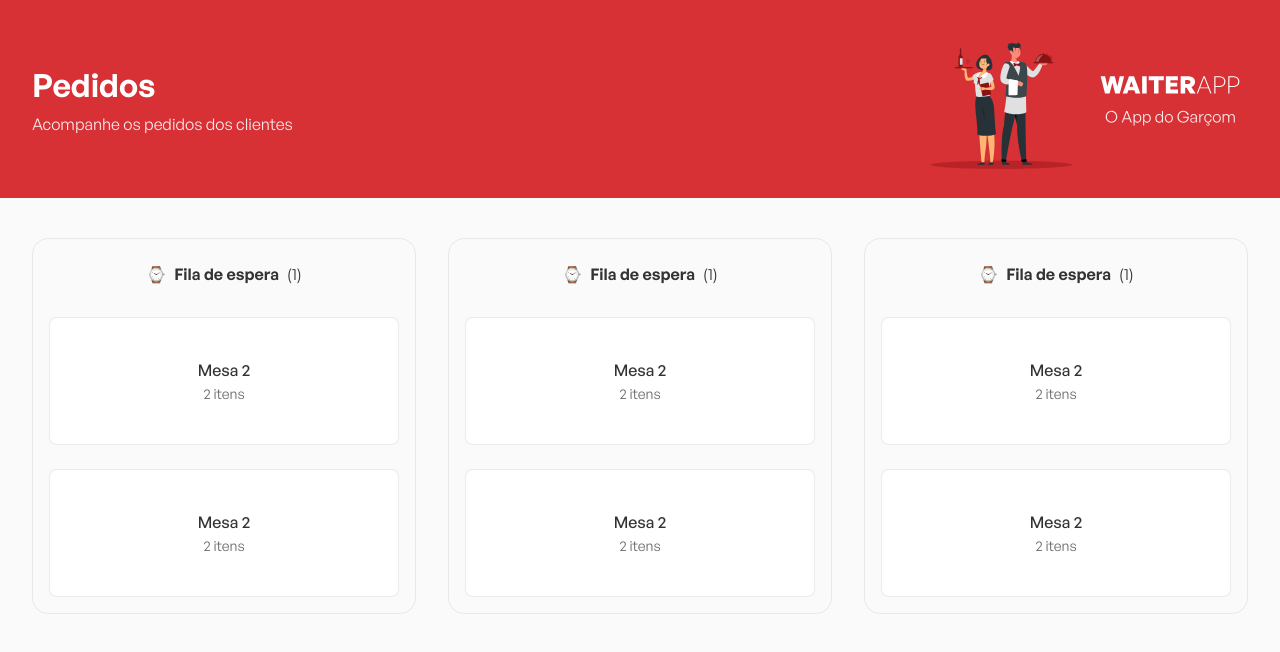
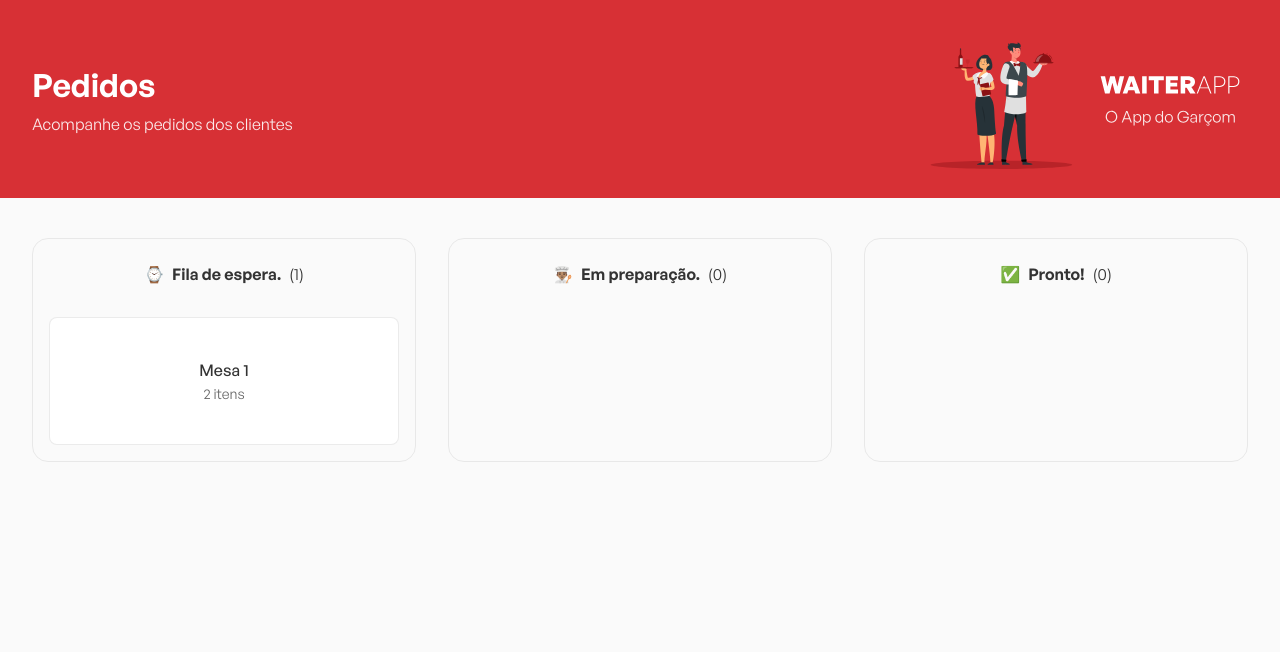
Before and after one commit to JoaoPedroAFLuz/waiter-app, a React (Vite) app: page / in a window 1280 px wide. Shown: the top 652 px of the page. Built offline with nearby package versions, Linux system fonts and the light colour scheme.

Commit message:
feat: create OrdersBoard

```diff
--- a/src/components/Orders/index.tsx
+++ b/src/components/Orders/index.tsx
@@ -1,67 +1,41 @@
-import { Container, Board, OrdersContainer } from './styles';
+import { Order } from '../../types/Order';
+import { OrdersBoard } from '../OrdersBoard';
+import { Container } from './styles';
+
+const order: Order[] = [
+  {
+    _id: '6372ed6ec7d4baf519bf74ee',
+    table: '1',
+    status: 'WAITING',
+    products: [
+      {
+        product: {
+          name: 'Pizza quatro queijos',
+          imagePath: '1668476096782-quatro-queijos.png',
+          price: 55,
+        },
+        quantity: 1,
+        _id: '6372ed6ec7d4baf519bf74ef',
+      },
+      {
+        product: {
+          name: 'Coca cola',
+          imagePath: '1668476032094-coca-cola.png',
+          price: 7.5,
+        },
+        quantity: 2,
+        _id: '6372ed6ec7d4baf519bf74f0',
+      },
+    ],
+  },
+];
 
 export function Orders() {
   return (
     <Container>
-      <Board>
-        <header>
-          <span>⌚</span>
-          <strong>Fila de espera</strong>
-          <span>(1)</span>
-        </header>
-
-        <OrdersContainer>
-          <button type="button">
-            <strong>Mesa 2</strong>
-            <span>2 itens</span>
-          </button>
-
-          <button type="button">
-            <strong>Mesa 2</strong>
-            <span>2 itens</span>
-          </button>
-        </OrdersContainer>
-      </Board>
-
-      <Board>
-        <header>
-          <span>⌚</span>
-          <strong>Fila de espera</strong>
-          <span>(1)</span>
-        </header>
-
-        <OrdersContainer>
-          <button type="button">
-            <strong>Mesa 2</strong>
-            <span>2 itens</span>
-          </button>
-
-          <button type="button">
-            <strong>Mesa 2</strong>
-            <span>2 itens</span>
-          </button>
-        </OrdersContainer>
-      </Board>
-
-      <Board>
-        <header>
-          <span>⌚</span>
-          <strong>Fila de espera</strong>
-          <span>(1)</span>
-        </header>
-
-        <OrdersContainer>
-          <button type="button">
-            <strong>Mesa 2</strong>
-            <span>2 itens</span>
-          </button>
-
-          <button type="button">
-            <strong>Mesa 2</strong>
-            <span>2 itens</span>
-          </button>
-        </OrdersContainer>
-      </Board>
+      <OrdersBoard icon="⌚" title="Fila de espera." orders={order} />
+      <OrdersBoard icon="👨🏽‍🍳" title="Em preparação." orders={[]} />
+      <OrdersBoard icon="✅" title="Pronto!" orders={[]} />
     </Container>
   );
 }
--- a/src/components/Orders/styles.ts
+++ b/src/components/Orders/styles.ts
@@ -7,53 +7,3 @@ export const Container = styled.div`
   display: flex;
   gap: 32px;
 `;
-
-export const Board = styled.div`
-  padding: 16px;
-  border: 1px solid rgba(204, 204, 204, 0.4);
-  border-radius: 16px;
-  display: flex;
-  flex-direction: column;
-  align-items: center;
-  flex: 1;
-
-  header {
-    padding: 8px;
-    display: flex;
-    align-items: center;
-    gap: 8px;
-  }
-`;
-
-export const OrdersContainer = styled.div`
-  width: 100%;
-  display: flex;
-  flex-direction: column;
-  margin-top: 24px;
-
-  button {
-    width: 100%;
-    background: #ffffff;
-    border: 1px solid rgba(204, 204, 204, 0.4);
-    height: 128px;
-    border-radius: 8px;
-    display: flex;
-    flex-direction: column;
-    align-items: center;
-    justify-content: center;
-    gap: 4px;
-
-    strong {
-      font-weight: 500;
-    }
-
-    span {
-      font-size: 14px;
-      color: #666666
-    }
-
-    & + button {
-      margin-top: 24px;
-    }
-  }
-`;
--- /dev/null
+++ b/src/components/OrdersBoard/index.tsx
@@ -0,0 +1,31 @@
+import { Order } from '../../types/Order';
+import { Board, OrdersContainer } from './styles';
+
+interface OrdersBoardProps {
+  icon: string;
+  title: string;
+  orders: Order[];
+}
+
+export function OrdersBoard({ icon, title, orders }: OrdersBoardProps) {
+  return (
+    <Board>
+      <header>
+        <span>{icon}</span>
+        <strong>{title}</strong>
+        <span>({orders.length})</span>
+      </header>
+
+      {orders && (
+        <OrdersContainer>
+          {orders.map((order) => (
+            <button type="button" key={order._id}>
+              <strong>Mesa {order.table}</strong>
+              <span>{order.products.length} itens</span>
+            </button>
+          ))}
+        </OrdersContainer>
+      )}
+    </Board>
+  );
+}
--- /dev/null
+++ b/src/components/OrdersBoard/styles.ts
@@ -0,0 +1,51 @@
+import styled from 'styled-components';
+
+export const Board = styled.div`
+  padding: 16px;
+  border: 1px solid rgba(204, 204, 204, 0.4);
+  border-radius: 16px;
+  display: flex;
+  flex-direction: column;
+  align-items: center;
+  flex: 1;
+
+  header {
+    padding: 8px;
+    display: flex;
+    align-items: center;
+    gap: 8px;
+  }
+`;
+
+export const OrdersContainer = styled.div`
+  width: 100%;
+  display: flex;
+  flex-direction: column;
+  margin-top: 24px;
+
+  button {
+    width: 100%;
+    background: #ffffff;
+    border: 1px solid rgba(204, 204, 204, 0.4);
+    height: 128px;
+    border-radius: 8px;
+    display: flex;
+    flex-direction: column;
+    align-items: center;
+    justify-content: center;
+    gap: 4px;
+
+    strong {
+      font-weight: 500;
+    }
+
+    span {
+      font-size: 14px;
+      color: #666666
+    }
+
+    & + button {
+      margin-top: 24px;
+    }
+  }
+`;
--- /dev/null
+++ b/src/types/Order.ts
@@ -0,0 +1,14 @@
+export interface Order {
+  _id: string;
+  table: string;
+  status: string;
+  products: Array<{
+    _id: string;
+    quantity: number;
+    product: {
+      name: string;
+      imagePath: string;
+      price: number;
+    };
+  }>;
+}
```
